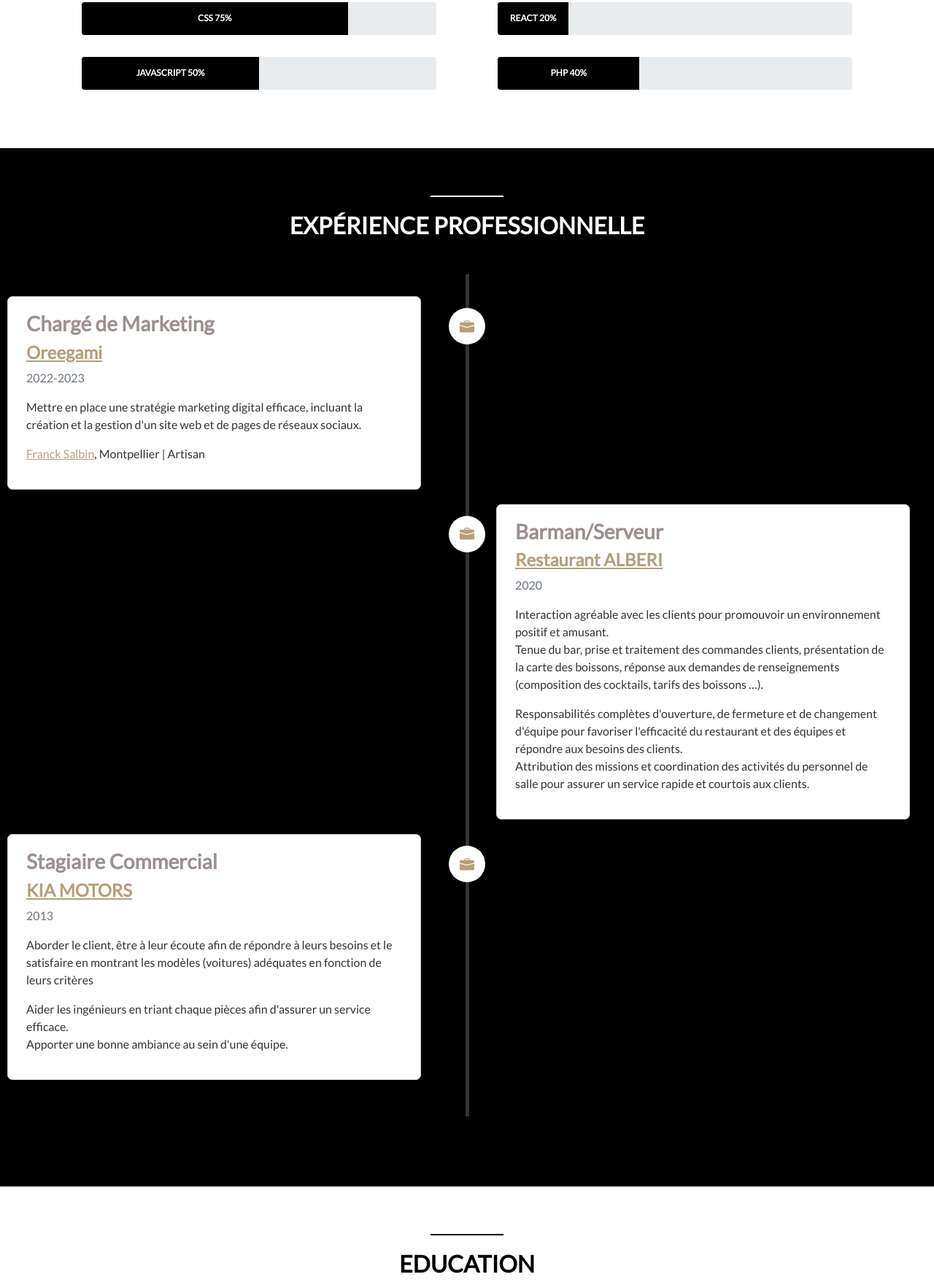
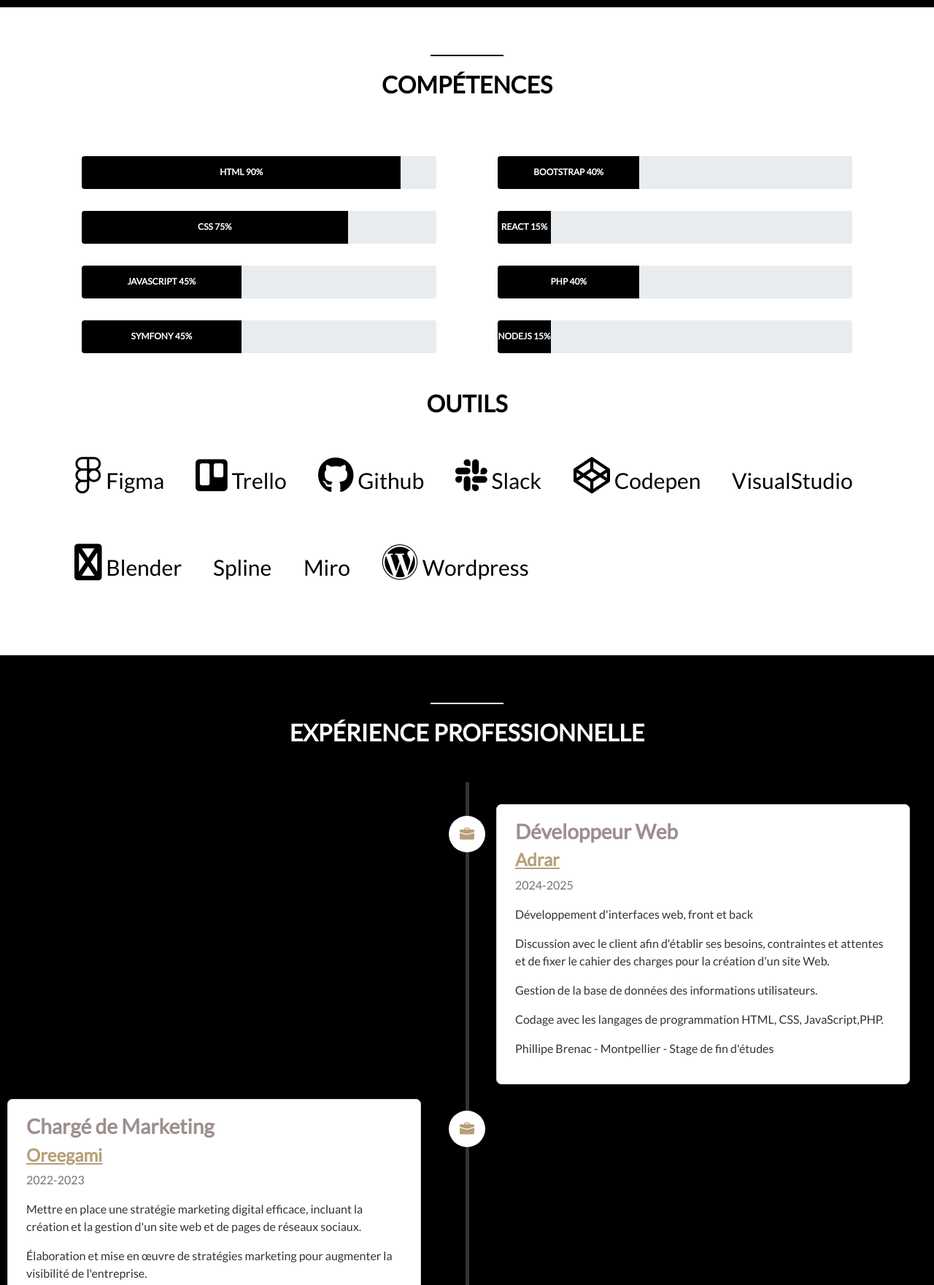
Before and after one commit to DaTaScorp/Portfolio, a plain HTML site: page assets/index.html in a window 1280 px wide. Shown: the part 1039-2800 px from the top of the page at 73% size. Drawn offline with nearby package versions, Linux system fonts and the light colour scheme; some packages are replaced by stand-ins of ours; a script that the page names is missing; a web font is replaced by a local one.

Commit message:
Quelques rajouts

```diff
--- a/assets/css/style.css
+++ b/assets/css/style.css
@@ -1,25 +1,65 @@
+@import url(https://db.onlinewebfonts.com/c/863c406a55d3a786081b39c40d50f77c?family=Marker+Aid+W00+Regular);
+
 /*GENERAL*/
-html{
+html {
     scroll-behavior: smooth;
 }
+
 body {
-     font-family:'Lato',sans-serif ;
-     font-weight: bold;
-
+    font-family: 'Lato', sans-serif;
+    font-weight: bold;
 }
 
-h1,h2,h3,h4,h5,h6{
+
+h1,
+h2,
+h3,
+h4,
+h5,
+h6 {
     font-weight: bold;
     color: #9e8f8f;
 
 }
-.backganimate{
+
+.intro {
+    font-size: 20px;
+    color: white;
+    font-weight: bold;
+    margin: 30px;
+}
+
+.tools h2 {
+    text-align: center;
+    margin-top: 50px;
+    font-size: 2rem;
+    color: #000000;
+    font-weight: bold;
+}
+
+.tools i {
+    display: inline-block;
+    margin: 0 auto;
+    color: #000000;
+    font-size: 50px;
+    margin-top: 50px;
+    margin-bottom: 20px;
+    padding: 20px;
+
+}
+
+.tools i span {
+    font-size: 30px;
+    font-family: 'Lato', sans-serif;
+}
+
+.backganimate {
     background-size: cover;
     background-repeat: no-repeat;
 }
 
 img {
-    max-width:100%;
+    max-width: 100%;
     height: auto;
 }
 
@@ -33,6 +73,7 @@ section .heading {
     padding-bottom: 40px;
 
 }
+
 section .heading h2 {
     text-transform: uppercase;
 
@@ -45,20 +86,23 @@ section .heading h2 {
     margin: 0 auto 20px;
 
 }
+
 ul {
     list-style: none;
 
 
 }
+
 /*NAVIGATION*/
 .navbar {
 
-    background-color:#000000;
+    background-color: #000000;
     color: white;
     font-weight: bold;
     text-transform: uppercase;
     border-bottom: 1px solid white;
 }
+
 .navbar-nav {
     margin: 0 auto;
     text-align: center;
@@ -68,45 +112,52 @@ ul {
 
     color: white !important;
     margin: 0 6px;
+    border-radius: 20px;
 
 }
 
 .nav-link:hover {
 
-    background-color: rgb(122, 122, 122);
-    color:rgb(17, 17, 17);
+    background-color: rgb(255, 255, 255);
+    color: rgb(17, 17, 17) !important;
     border-radius: 20px;
+    transition: all 0.3s ease-in 0s;
 }
 
 
 /*ABOUT*/
 
 #about {
-       background-color:#000000 ;
+    background-color: #000000;
 
 }
 
 .profile-picture {
-    text-align:center;
+    text-align: center;
     margin: 0px auto 30px;
 
 }
-#about .heading h1 {
+
+#about .heading h1,
+#about .heading h3 {
     color: white;
     text-transform: uppercase;
     margin-bottom: 20px;
+    font-family: 'Marker Aid W00 Regular';
+    font-style: normal;
+    font-weight: 400;
 
 }
 
 .button1 {
-    color:white;
+    color: white;
     text-transform: uppercase;
-    border:1px solid white;
+    border: 1px solid white;
     padding: 18px 50px;
-    font-weight:bold;
+    font-weight: bold;
     display: inline-block;
     border-radius: 5px;
-    text-decoration:none;
+    text-decoration: none;
     margin-top: 20px;
     transition: all 0.3s ease-in 0s;
 
@@ -156,6 +207,7 @@ ul {
     background-color: white;
 
 }
+
 .timeline {
 
     padding: 30px 10px;
@@ -168,7 +220,7 @@ ul {
     content: " ";
     top: 0;
     bottom: 0;
-    position:  absolute;
+    position: absolute;
     width: 5px;
     background-color: #333;
     left: 50%;
@@ -176,20 +228,21 @@ ul {
 
 }
 
-.timeline > li {
+.timeline>li {
 
     margin-bottom: 20px;
     position: relative;
 
 }
 
-.timeline > li:after {
+.timeline>li:after {
 
     clear: both;
 
 }
 
-.timeline > li:before, .timeline > li:after {
+.timeline>li:before,
+.timeline>li:after {
 
     content: " ";
     display: table;
@@ -230,9 +283,9 @@ ul {
     margin-right: 40px;
     border: 1px solid #d4d4d4;
     border-radius: 7px;
-    padding:  20px 25px;
+    padding: 20px 25px;
     position: relative;
-    box-shadow: 0 1px 6px rgba(0,0,0, 0.175);
+    box-shadow: 0 1px 6px rgba(0, 0, 0, 0.175);
     background-color: #fff;
 
 }
@@ -246,9 +299,9 @@ ul {
 
 .timeline-heading h4 {
 
-    color:#b79e79
+    color: #b79e79
+}
 
-}
 .timeline-heading a {
     color: #b79e79;
 }
@@ -258,6 +311,7 @@ ul {
     color: white;
 
 }
+
 .timeline-body a {
     color: #b79e79;
 }
@@ -276,7 +330,7 @@ ul {
     margin: 0 auto;
     text-align: center;
     padding: 30px;
-    background: rgb(250,250,250);
+    background: rgb(250, 250, 250);
     border-radius: 5px;
     border: 1px solid #ccc;
     margin-bottom: 20px;
@@ -285,12 +339,12 @@ ul {
 
 .education-block h5 {
 
-    color:#888;
+    color: #888;
     font-size: 15px;
     margin-bottom: 15px;
 }
 
-.education-block span{
+.education-block span {
 
     font-size: 35px;
 }
@@ -304,21 +358,38 @@ ul {
 
     font-weight: lighter;
 }
+
+/*Projects*/
+#projets {
+    background-color: #000000;
+}
+
+#projets .heading h2 {
+    color: white;
+}
+#projets .divider {
+    background-color: white;
+}
+
 /*ANIMATION*/
-#animation{
+#animation {
     background-color: #fff;
 }
-.animate{
+
+.animate {
     background-position: cover;
     border: none;
-    opacity:95%;
+    opacity: 95%;
     margin-bottom: -80px;
 
 
 }
-#animation h2{
+
+#animation h2 {
     color: #000000;
 }
+
+/*CURSOR*/
 
 /*FOOTER*/
 
@@ -332,7 +403,7 @@ footer {
 footer h5 {
 
     color: #e9ecef;
-    text-transform:uppercase ;
+    text-transform: uppercase;
     font-weight: normal;
 
 }
@@ -347,7 +418,7 @@ footer span {
 footer span:hover {
 
     color: #e9ecef;
-    font-size: 27px ;
+    font-size: 27px;
     text-align: center;
 
 }
--- a/assets/index.html
+++ b/assets/index.html
@@ -2,7 +2,7 @@
 <html>
 
 <head>
-    <title>CV Idriss</title>
+    <title>Portfolio</title>
     <meta charset="utf-8">
     <meta name="viewport" content="width=device-width, initial-scale=1">
     <link href="https://cdn.jsdelivr.net/npm/bootstrap@5.1.3/dist/css/bootstrap.min.css" rel="stylesheet"
@@ -11,6 +11,9 @@
         integrity="sha384-ka7Sk0Gln4gmtz2MlQnikT1wXgYsOg+OMhuP+IlRH9sENBO0LRn5q+8nbTov4+1p"
         crossorigin="anonymous"></script>
     <link rel="stylesheet" href="https://cdn.jsdelivr.net/npm/bootstrap-icons@1.10.5/font/bootstrap-icons.css">
+    <link rel="stylesheet" href="https://cdnjs.cloudflare.com/ajax/libs/font-awesome/6.7.2/css/all.min.css"
+        integrity="sha512-Evv84Mr4kqVGRNSgIGL/F/aIDqQb7xQ2vcrdIwxfjThSH8CSR7PBEakCr51Ck+w+/U6swU2Im1vVX0SVk9ABhg=="
+        crossorigin="anonymous" referrerpolicy="no-referrer" />
     <link href='http://fonts.googleapis.com/css?family=Lato&subset=latin,latin-ext' rel='stylesheet' type='text/css'>
     <link rel="stylesheet" href="css/style.css">
     <script src="js/script.js"></script>
@@ -34,6 +37,7 @@
                     <a class="nav-link" href="#skills">Compétences</a>
                     <a class="nav-link" href="#experience">Expérience Professionnelle</a>
                     <a class="nav-link" href="#education">Education</a>
+                    <a class="nav-link" href="#projets">Projets</a>
                     <a class="nav-link" href="#animation">animation</a>
                 </div>
             </div>
@@ -43,13 +47,23 @@
     <section id="about" class="container-fluid">
 
         <div class=" profile-picture col-8 col-lg-4">
-            <img src="image/Young Kakashi.png" class="rounded-circle" style="height: 300px; width: 300px;">
+            <img src="image/Me.jpg" class="rounded-circle" style="height: 300px; width: 300px;">
         </div>
 
         <div class="heading">
-            <h1>Hello everyone, it's me Idriss </h1>
-            <h3> Etudiant en Développement Web</h3>
-            <a href="docs/Idriss_ALBERI_CV (1).pdf" class="button1" target="_blank">Télécharger CV</a>
+            <h1>Hey World, I'm Idriss </h1>
+            <h3> Concepteur developpeur d'application</h3>
+            <h3>Junior</h3>
+            <p class="intro">Passionné par le développement web, j’ai d’abord commencé mon apprentissage en
+                autodidacte sur des plateformes telles que Youtube, Udemy, CodeAcademy avant d'approfondir mes
+                compétences
+                et d'en acquérir de nouvelles à travers mes études en Conception et Développement
+                d’Applications. <br> J’ai mené à bien divers projets, des plus modestes aux
+                plus ambitieux, en appliquant les meilleures pratiques de développement. <br>
+                Toujours en quête d’apprentissage et d’innovation, je continue de me former afin de m'adapter à un
+                milieu en constante évolution et rester à la pointe des technologies.</p>
+            </p>
+            <a href="docs/Concepteur développeur d'application.pdf" class="button1" target="_blank">Télécharger CV</a>
         </div>
 
     </section>
@@ -75,8 +89,13 @@
                     </div>
 
                     <div class="progress">
-                        <div class="progress-bar" role="progressbar" style="width: 50%;" aria-valuenow="50"
-                            aria-valuemin="0" aria-valuemax="100">JAVASCRIPT 50%</div>
+                        <div class="progress-bar" role="progressbar" style="width: 45%;" aria-valuenow="45 "
+                            aria-valuemin="0" aria-valuemax="100">JAVASCRIPT 45%</div>
+                    </div>
+
+                    <div class="progress">
+                        <div class="progress-bar" role="progressbar" style="width: 45%;" aria-valuenow="45"
+                            aria-valuemin="0" aria-valuemax="100">SYMFONY 45%</div>
                     </div>
 
 
@@ -89,8 +108,8 @@
                     </div>
 
                     <div class="progress">
-                        <div class="progress-bar" role="progressbar" style="width: 20%;" aria-valuenow="20"
-                            aria-valuemin="0" aria-valuemax="100">REACT 20%</div>
+                        <div class="progress-bar" role="progressbar" style="width: 15%;" aria-valuenow="15"
+                            aria-valuemin="0" aria-valuemax="100">REACT 15%</div>
                     </div>
 
                     <div class="progress">
@@ -98,8 +117,25 @@
                             aria-valuemin="0" aria-valuemax="100">PHP 40%</div>
                     </div>
 
+                    <div class="progress">
+                        <div class="progress-bar" role="progressbar" style="width: 15%;" aria-valuenow="15"
+                            aria-valuemin="0" aria-valuemax="100">NODEJS 15%</div>
+                    </div>
+
                 </div>
-
+                <div class="tools">
+                    <h2>OUTILS</h2>
+                    <i class="fa-brands fa-figma fa-bounce fa-xl" style="color: #000000;"><span> Figma</span></i>
+                    <i class="fa-brands fa-trello fa-bounce fa-xl" style="color: #000000;"><span> Trello</span></i>
+                    <i class="fa-brands fa-github fa-bounce fa-xl" style="color: #000000;"><span> Github</span></i>
+                    <i class="fa-brands fa-slack fa-bounce fa-xl" style="color: #000000;"><span> Slack</span></i>
+                    <i class="fa-brands fa-codepen fa-bounce fa-xl" style="color: #000000;"><span> Codepen</span></i>
+                    <i class="fa-brands fa-visual-studio fa-bounce fa-xl" style="color: #000000;"><span> VisualStudio</span></i>
+                    <i class="fa-brands fa-blender fa-bounce fa-xl" style="color: #000000;"><span> Blender</span></i>
+                    <i class="fa-brands fa-spline fa-bounce fa-xl" style="color: #000000;"><span> Spline</span></i>
+                    <i class="fa-brands fa-miro fa-bounce fa-xl" style="color: #000000;"><span> Miro</span></i>
+                    <i class="fa-brands fa-wordpress fa-bounce fa-xl" style="color: #000000;"><span> Wordpress</span></i>
+                </div>
 
 
             </div>
@@ -111,6 +147,33 @@
             <h2>Expérience Professionnelle</h2>
         </div>
         <ul class="timeline">
+            <li>
+                <div class="timeline-badge"><span class="bi-briefcase-fill"></span></div>
+                <div class="timeline-panel-container-inverted">
+                    <div class="timeline-panel">
+                        <div class="timeline-heading">
+                            <h3>Développeur Web</h3>
+                            <h4><a href="https://www.adrar-formation.com/" target="_blank">Adrar</a></h4>
+                            <p class="text-muted">2024-2025</p>
+
+                        </div>
+                        <div class="timeline-body">
+                            <p>Développement d'interfaces web, front et back
+                            </p>
+                            <p>Discussion avec le client afin d'établir ses besoins, contraintes et
+                                attentes et de fixer le cahier des charges pour la création d'un site Web.
+                            </p>
+                            <p> Gestion de la base de données des informations utilisateurs.
+                            </p>
+                            <p>Codage avec les langages de programmation HTML, CSS, JavaScript,PHP.
+                            </p>
+                            <p>Phillipe Brenac - Montpellier - Stage de fin d'études
+                            </p>
+                        </div>
+
+                    </div>
+                </div>
+            </li>
             <li>
                 <div class="timeline-badge"><span class="bi-briefcase-fill"></span></div>
                 <div class="timeline-panel-container">
@@ -126,75 +189,17 @@
                                 incluant la création et la gestion d'un site web et de pages de
                                 réseaux sociaux.
                             </p>
-                            <p><a href="https://francklabricole.com/" target="_blank">Franck Salbin</a>, Montpellier | Artisan
+                            <p>Élaboration et mise en œuvre de stratégies marketing pour augmenter
+                                la visibilité de l'entreprise.
+                            </p>
+                            <p><a href="https://francklabricole.com/" target="_blank">Franck Salbin</a>, Montpellier |
+                                Artisan
 
                         </div>
 
                     </div>
                 </div>
             </li>
-
-            <li>
-                <div class="timeline-badge"><span class="bi-briefcase-fill"></span></div>
-                <div class="timeline-panel-container-inverted">
-                    <div class="timeline-panel">
-                        <div class="timeline-heading">
-                            <h3>Barman/Serveur</h3>
-                            <h4> <a href="https://urls.fr/nL5Vtu" target="_blank">Restaurant ALBERI</a></h4>
-                            <p class="text-muted">2020</p>
-
-                        </div>
-                        <div class="timeline-body">
-                            <p>Interaction agréable avec les clients pour promouvoir un
-                                environnement positif et amusant.
-                                <br>
-                                Tenue du bar, prise et traitement des commandes clients,
-                                présentation de la carte des boissons, réponse aux
-                                demandes de renseignements (composition des cocktails,
-                                tarifs des boissons …).
-                            </p>
-                            <p>Responsabilités complètes d'ouverture, de fermeture et de
-                                changement d'équipe pour favoriser l'efficacité du
-                                restaurant et des équipes et répondre aux besoins des
-                                clients.
-                                <br>
-                                Attribution des missions et coordination des activités du
-                                personnel de salle pour assurer un service rapide et
-                                courtois aux clients.
-                            </p>
-
-                        </div>
-
-                    </div>
-                </div>
-            </li>
-
-            <li>
-                <div class="timeline-badge"><span class="bi-briefcase-fill"></span></div>
-                <div class="timeline-panel-container">
-                    <div class="timeline-panel">
-                        <div class="timeline-heading">
-                            <h3>Stagiaire Commercial</h3>
-                            <h4><a href="https://kia-guadeloupe.com/">KIA MOTORS</a></h4>
-                            <p class="text-muted">2013</p>
-
-                        </div>
-                        <div class="timeline-body">
-                            <p>Aborder le client, être à leur écoute afin de répondre à leurs
-                                besoins et le satisfaire en montrant les modèles (voitures)
-                                adéquates en fonction de leurs critères</p>
-                            <p>Aider les ingénieurs en triant chaque pièces afin d'assurer
-                                un service efficace.
-                                <br> Apporter une bonne ambiance au sein d'une équipe.
-
-                            </p>
-
-                        </div>
-
-                    </div>
-                </div>
-            </li>
-
         </ul>
 
     </section>
@@ -210,13 +215,12 @@
             <div class="row">
                 <div class="col-md-6">
                     <div class="education-block">
-                        <h5>2022-2023</h5>
+                        <h5>2016-2019</h5>
                         <span class="bi-award-fill"></span>
-                        <h3>Udemy</h3>
-                        <h4>Formation Developpeur Web</h4>
+                        <h3>Faculté de Montpellier</h3>
+                        <h4>Economie</h4>
                         <div class="divider"></div>
-                        <p>HTML, CSS, Javascrip</p>
-                        <p>Bootstrap, Jquery, Design Responsive</p>
+                        <p>Comptabilité et gestion, Microeconomie, Macroeconomie, Statistiques, Finance</p>
 
                     </div>
 
@@ -254,19 +258,24 @@
 
                 <div class="col-md-6">
                     <div class="education-block">
-                        <h5>2024-2025</h5>
+                        <h5>2019-2020</h5>
                         <span class="bi-award-fill"></span>
                         <h3>Faculté de Montpellier</h3>
                         <h4> Licence Administration Economique et Sociale</h4>
-                        <p>Comptabilité et gestion</p>
+                        <div class="divider"></div>
+                        <p>Management</p>
                         <p>Economie</p>
-                        <div class="divider"></div>
-
-
                     </div>
 
                 </div>
             </div>
+
+    </section>
+    <section id="projets">
+        <div class="divider"></div>
+        <div class="heading">
+            <h2>Projets</h2>
+        </div>
 
     </section>
     <section id="animation">
@@ -282,7 +291,6 @@
 
 </body>
 
-
 <footer>
     <a href="#about"><span class="bi-chevron-up"></span></a>
     <h5>Merci d'avoir Lu</h5>
```
Also changed, not shown: assets/image/8174466a06badf91f724503034e6e41a.jpg (added), assets/image/El photo 1.jpg (deleted), assets/image/Me.jpg (added), assets/image/Triste.jpg (added), assets/image/icons8-target.gif (added), assets/image/target-scope (1).svg (added), assets/image/undertale.jpg (added), 1 other file.
